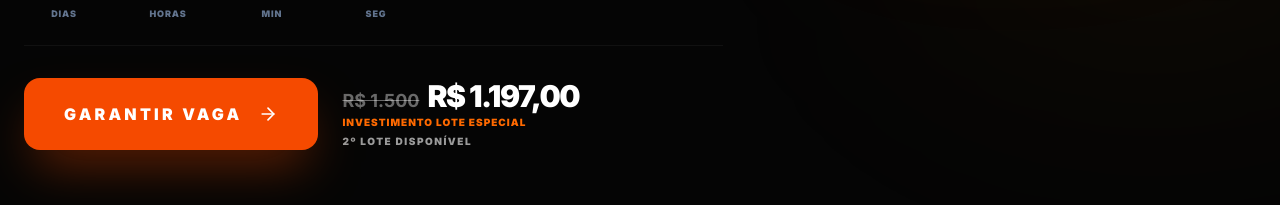
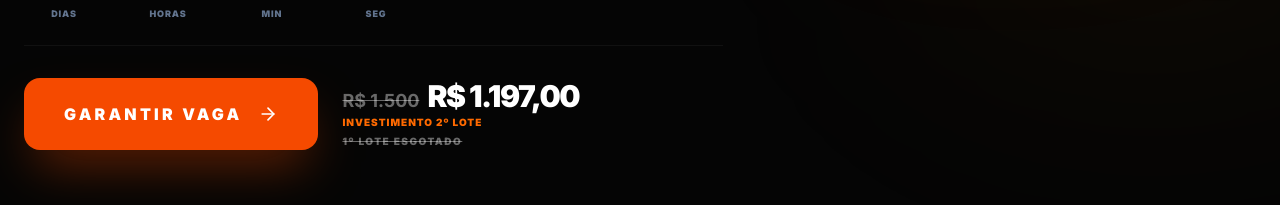
Before and after one commit to israelcruzeiro-boop/EverestRetail, a React (Vite) app: page /imersao-ia in a window 1280 px wide. Shown: the part 825-1030 px from the top of the page. Built offline with nearby package versions, Linux system fonts and the light colour scheme; no server answers.

Commit message:
ajustes no lote

```diff
--- a/src/pages/AIImmersion.tsx
+++ b/src/pages/AIImmersion.tsx
@@ -221,9 +221,9 @@ export default function AIImmersion() {
                       <span className="text-white/40 line-through text-lg font-bold">R$ 1.500</span>
                       <span className="text-3xl font-black text-white tracking-tighter">R$ 1.197,00</span>
                     </div>
-                    <div className="space-y-1">
-                      <p className="text-[10px] text-orange-500 uppercase font-black tracking-widest">Investimento Lote Especial</p>
-                      <p className="text-[10px] text-white/60 font-black uppercase tracking-[0.15em]">2º LOTE DISPONÍVEL</p>
+                    <div className="space-y-1 text-right sm:text-left">
+                      <p className="text-[10px] text-orange-500 uppercase font-black tracking-widest">Investimento 2º Lote</p>
+                      <p className="text-[10px] text-white/40 font-black uppercase tracking-[0.15em] line-through">1º LOTE ESGOTADO</p>
                     </div>
                   </div>
                 </div>
@@ -679,6 +679,7 @@ export default function AIImmersion() {
                   </motion.a>
                   <div className="space-y-2">
                     <p className="text-slate-400 font-bold uppercase tracking-widest text-xs">Vagas extremamente limitadas pelo formato prático.</p>
+                    <p className="text-[10px] text-white/40 font-black uppercase tracking-[0.15em] line-through">1º LOTE ESGOTADO</p>
                     <p className="text-[10px] text-orange-500 font-black uppercase tracking-[0.2em]">2º LOTE DISPONÍVEL</p>
                   </div>
                </div>
--- a/src/pages/AIImmersionV2.tsx
+++ b/src/pages/AIImmersionV2.tsx
@@ -579,7 +579,8 @@ const AIImmersionV2 = () => {
 
               <p className="text-gray-500 line-through text-2xl mb-3 font-light">De: R$ 1.500</p>
               <div className="flex flex-col items-center justify-center gap-1 mb-10">
-                <span className="text-[10px] font-black uppercase tracking-[0.5em] text-cyan-400">Investimento Único</span>
+                <span className="text-[10px] font-black uppercase tracking-[0.5em] text-cyan-400 mb-2">Investimento 2º Lote</span>
+                <p className="text-xs font-black text-white/30 uppercase tracking-[0.2em] line-through mb-4">1º Lote Esgotado</p>
                 <p className="text-7xl md:text-8xl font-black text-white tracking-tighter leading-none drop-shadow-[0_0_20px_rgba(255,255,255,0.2)]">R$ 1.197,00</p>
               </div>
 
```
